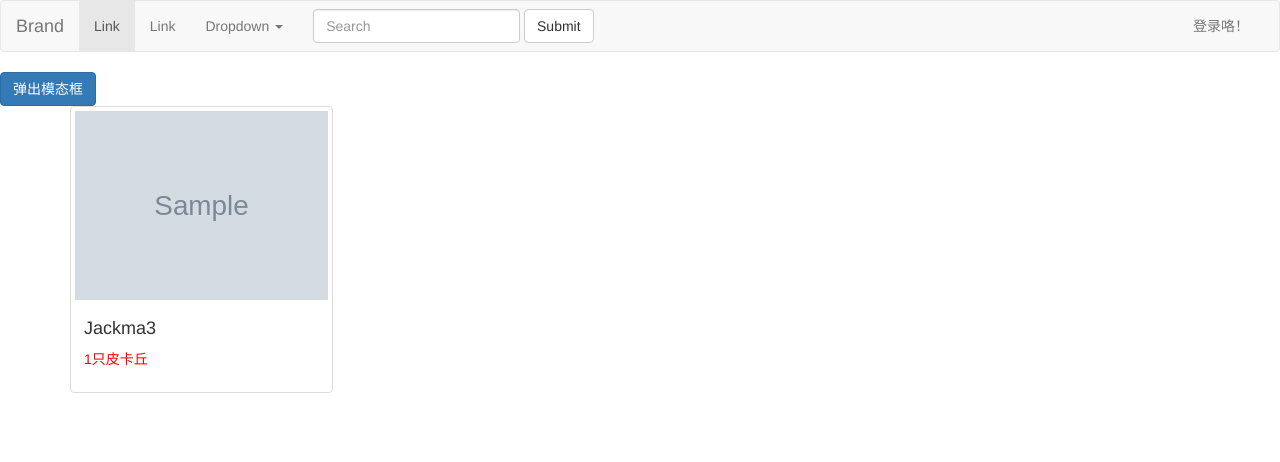
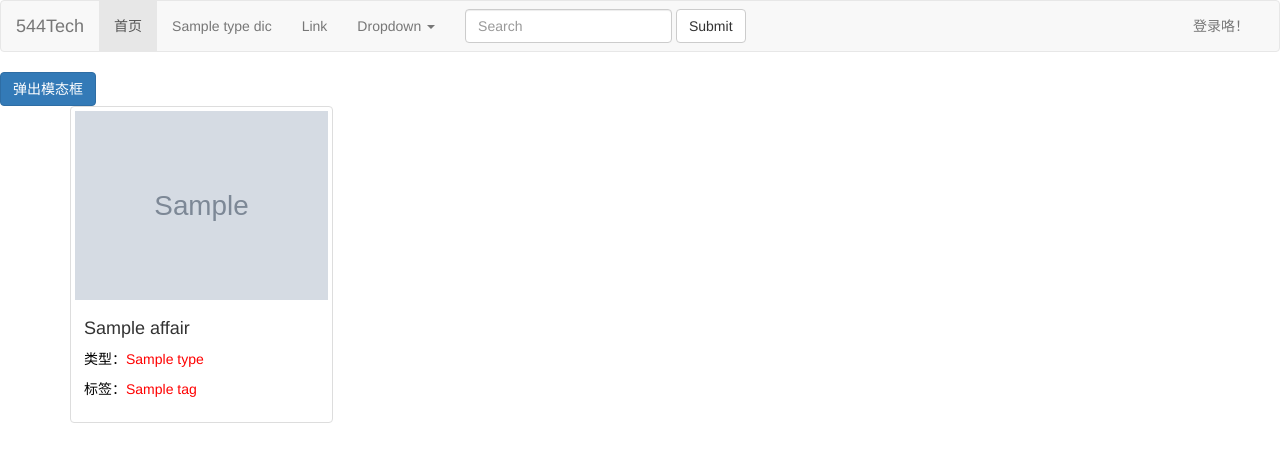
Before and after one commit to amberOoO/mysite, a Django app: template affair/templates/affair/affairDisplay.html in a window 1280 px wide. Shown: the top 462 px of the page. Run offline with Django 3.2, Linux system fonts and the light colour scheme; the template is opened without the code that fills it: most values are stand-ins (such as "Sample title", 1, 10 or a date in 2020); grey boxes marked "Sample" are stand-in pictures; some libraries are stand-ins or nearby versions.

Commit message:
将导航栏初期链接完成

```diff
--- a/affair/templates/affair/affairDisplay.html
+++ b/affair/templates/affair/affairDisplay.html
@@ -14,8 +14,8 @@
               columnClasses: '', //add classes to items
               breakpoints:{
                 lg: 3,
-                md: 4,
-                sm: 6,
+                md: 3,
+                sm: 4,
                 xs: 6
               },
               distributeBy: { order: false, height: false, attr: 'data-order', attrOrder: 'asc' },
@@ -37,6 +37,8 @@
 <!--主题部分-->
 <div class="container">
 
+
+    {% if affairData %}
         <div class="row" id="my-gallery-container"><!-- 将要加入的略缩图放入row中 -->
         {% for affair in affairData %}
             <div>
@@ -50,8 +52,14 @@
                     <!--end这是图片放置的位置-->
                     <!--start这是文字描述放置的位置-->
                         <div class="caption">
-                        <h4>Jackma3</h4>
-                        <p style="color:red;">1只皮卡丘</p>
+                            <h4>{{ affair.affairName }}</h4>
+                            <p style="color:red;"><span style="color:black;">类型：</span>{{ affair.type }}</p>
+                            {% if affair.tag %}
+                               <p style="color:red;"><span style="color:black;">标签：</span>{{ affair.tag }}</p>
+                            {% else %}
+                                <p style="color:red;"><span style="color:black;">标签：</span>暂无</p>
+                            {% endif %}
+
                         </div>
                     <!--end这是文字描述放置的位置-->
                 </div>
@@ -59,6 +67,12 @@
         {% endfor %}
         </div>
 
+    {% else %}
+        <div style="font-size:50px;text-align:center;">暂时没有需求哦</div>
+    {% endif %}
+
+
+
 </div>
 
 </body>
--- a/affair/urls.py
+++ b/affair/urls.py
@@ -5,5 +5,5 @@ app_name = 'affair'
 urlpatterns = [
     path('createAffair', views.createAffair, name="createAffair"),
     path('processSubmit', views.processSubmit, name="processSubmit"),
-    path('affairDisplay/<str:affairType>', views.affairDisplay, name="affairDisplay"),
+    path('<str:affairType>', views.affairDisplay, name="affairDisplay"),
 ]
--- a/affair/views.py
+++ b/affair/views.py
@@ -32,7 +32,7 @@ def createAffair(request):
         num.append(temp)
         temp=temp*2
 
-    context = {'typeDic':typeDic,'num':num,'tag':tagDic}
+    context = {'typeDic':typeDic, 'num':num, 'tag':tagDic, "typeDic":typeDic}
     return render(request, 'affair/createAffair.html', context)
 
 
@@ -113,7 +113,7 @@ def affairDisplay(request, affairType):
     affairData = cursor.fetchall()
     print(affairData)
 
-    context = {'affairData':affairData, 'defaultImgPath':'affairImg/default.png'}
+    context = {'affairData':affairData, 'defaultImgPath':'affairImg/default.png', "typeDic":typeDic}
     return render(request, 'affair/affairDisplay.html', context)
 
 
--- a/index/templates/parts/nav.html
+++ b/index/templates/parts/nav.html
@@ -5,12 +5,15 @@
             <button type="button" class="navbar-toggle collapsed" data-toggle="collapse"
                     data-target="#bs-example-navbar-collapse-1" aria-expanded="false"><span class="sr-only">Toggle navigation</span>
                 <span class="icon-bar"></span> <span class="icon-bar"></span> <span class="icon-bar"></span></button>
-            <a class="navbar-brand" href="#">Brand</a>
+            <a class="navbar-brand" href="#">544Tech</a>
         </div>
         <!-- Collect the nav links, forms, and other content for toggling -->
         <div class="collapse navbar-collapse" id="bs-example-navbar-collapse-1">
             <ul class="nav navbar-nav">
-                <li class="active"><a href="#">Link <span class="sr-only">(current)</span></a></li>
+                <li class="active"><a href="/">首页<span class="sr-only">(current)</span></a></li>
+                {% for key,value in typeDic.items %}
+                    <li><a href="/affair/{{ key }}">{{ value }}</a></li>
+                {% endfor %}
                 <li><a href="#">Link</a></li>
                 <li class="dropdown"><a href="#" class="dropdown-toggle" data-toggle="dropdown" role="button"
                                         aria-haspopup="true" aria-expanded="false">Dropdown <span class="caret"></span></a>
--- a/index/views.py
+++ b/index/views.py
@@ -4,7 +4,8 @@ from django.shortcuts import render
 
 from django.http import HttpResponse
 from django.shortcuts import render
+from affair.views import typeDic
 
 def index(request):
-    context={}
-    return render(request,'index/index.html',context);
+    context={"typeDic": typeDic}
+    return render(request,'index/index.html', context);
--- a/login/views.py
+++ b/login/views.py
@@ -5,7 +5,6 @@ from django.shortcuts import render
 from django.http import HttpResponse, JsonResponse
 import json
 from .models import *
-
 
 def loginVerify(request):
     data = json.loads(request.body)
--- a/mysite/urls.py
+++ b/mysite/urls.py
@@ -23,8 +23,8 @@ from mysite.settings import MEDIA_ROOT
 urlpatterns = [
     path('admin/', admin.site.urls),
     path('login/',include('login.urls')),
-    path('',index_views.index),
-    path('index/',index_views.index, name='index'),
-    path('affair/',include('affair.urls')),
+    path('', index_views.index),
+    path('index/',index_views.index, name='index',),
+    path('affair/',include('affair.urls'),name='affair'),
     re_path(r'^media/(?P<path>.*)$', serve, {'document_root': MEDIA_ROOT}),
 ]
```
Lines whose indentation alone changed are shown as unchanged.
